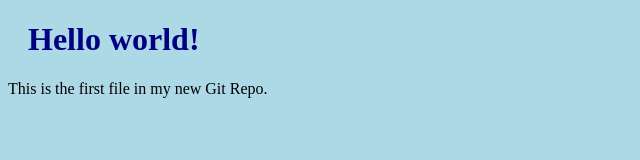
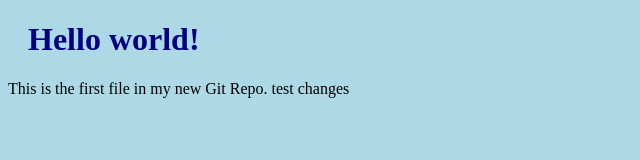
Before and after one commit to senthilgkm77/senthilgkm77.github.io, a plain HTML site: page index.html in a window 1280 px wide. Shown: the full height of the page, 0-640 px from the left. Drawn offline with Linux system fonts and the light colour scheme.

Commit message:
Third release

```diff
--- a/index.html
+++ b/index.html
@@ -7,7 +7,7 @@
 <body>
 
 <h1>Hello world!</h1>
-<p>This is the first file in my new Git Repo.</p>
+<p>This is the first file in my new Git Repo. test changes</p>
 
 </body>
 </html>
```
